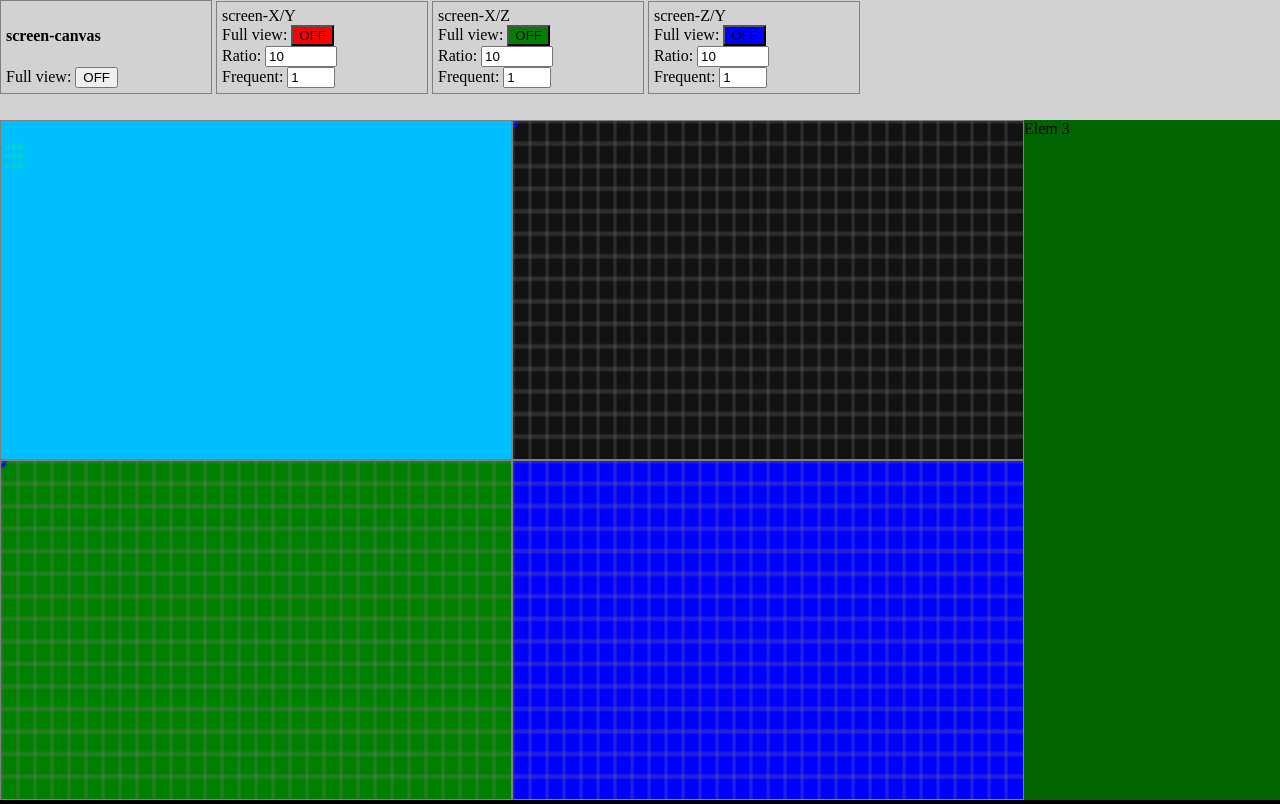
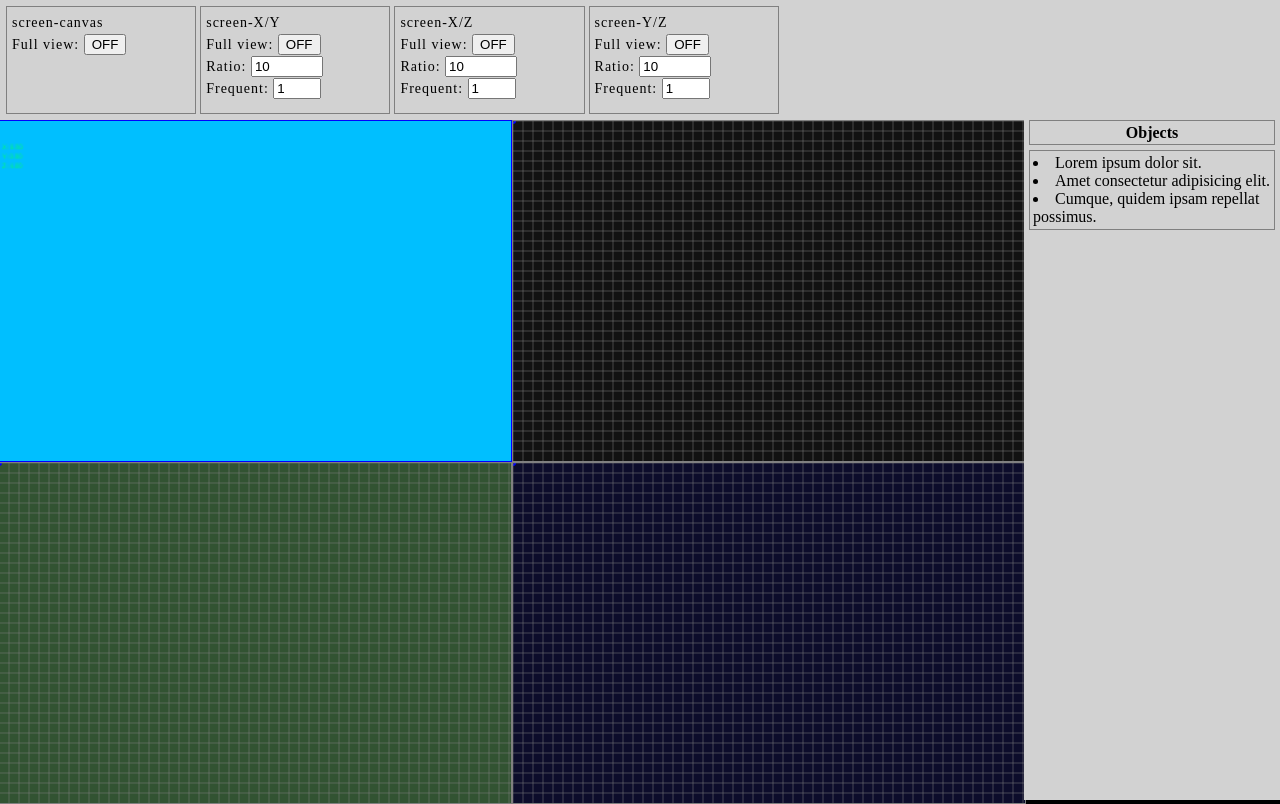
Before and after one commit to MikiDani/3deditor, a plain HTML site: page index.html in a window 1280 px wide. Both pictures are taken after a click on the element 256 px from the left and 290 px from the top of the page. Drawn offline with nearby package versions, Linux system fonts and the light colour scheme; no server answers.

Commit message:
editor 004

```diff
--- a/css/style.scss
+++ b/css/style.scss
@@ -1,3 +1,5 @@
+$gray4: #d2d2d2;
+
 .view-screen {
 	width: 50% !important;
 	height: 50% !important;
@@ -24,22 +26,31 @@ body {
 }
 
 #menu-top {
+    position: relative;
     width: 100%;
     height: 15%;
     margin: 0;
-    padding: 0;
-    background-color: #d2d2d2;
+    padding: 6px;
+    background-color: $gray4;
     box-sizing: border-box;
 }
 
     .top-screen-options {
         display: inline-block;
-        flex-direction: column;
-        justify-content: start;
-        align-items: top;
+        width: 15%;
+        height: 100%;
+
+        vertical-align: top;
+
+        letter-spacing: 1px;
+        font-size: 14px;
+        line-height: 22px;
+
+        margin: 0px;
         padding: 5px;
-        width: 200px;
+
         border: 1px solid gray;
+        box-sizing: border-box;
     }
 
 #menu-right {
@@ -51,8 +62,37 @@ body {
     min-height: 85%;
     margin: 0;
     padding: 0;
-    background-color: darkgreen;
+    background-color: $gray4;
     box-sizing: border-box;
+}
+
+.title-box {
+    width: calc(100% - 10px);
+    height: 25px;
+    text-align: center;
+    font-weight: bold;
+    text-decoration: double;
+    border: 1px solid gray;
+    box-sizing: border-box;
+    padding: 3px;
+    margin: 5px;
+    margin-top: 0;
+}
+
+.box-1 {
+    width: calc(100% - 10px);
+    text-align: left;
+    border: 1px solid gray;
+    box-sizing: border-box;
+    padding: 3px;
+    margin: 5px;
+    margin-top: 0;
+}
+
+.box-1 li {
+    padding: 0;
+    margin: 0;
+    // text-indent: 0.2em;
 }
 
 #container-screens {
@@ -92,13 +132,17 @@ body {
 }
 
 .green {
-    background-color: green;
+    background-color: #325332;
 }
 
 .blue {
-    background-color: blue;
+    background-color: #0c0c2b;
 }
 
 .dark {
     background-color: #121212;
 }
+
+.text-white {
+    color: white !important;
+}
--- a/index.html
+++ b/index.html
@@ -10,14 +10,14 @@
 <body id="root">
     <div id="menu-top">
         <div class="top-screen-options">
-            <h4>screen-canvas</h4>
+            <div>screen-canvas</div>
             <div class="p-0 m-0">
                 <span>Full view: </span><button type="button" name="screen-canvas" class="view-buttons" value="false">OFF</button>
             </div>
         </div>
         <div class="top-screen-options">
             <div>screen-X/Y</div>
-            <span>Full view: </span><button type="button" name="XYview-canvas" class="view-buttons red" value="false">OFF</button>
+            <span>Full view: </span><button type="button" name="XYview-canvas" class="view-buttons" value="false">OFF</button>
             <div class="p-0 m-0">
                 <span>Ratio: </span><input type="number" name="ratio" data-name="XYview-canvas" min="1" max="1000" step="10" value="10">
             </div>
@@ -27,7 +27,7 @@
         </div>
         <div class="top-screen-options">
             <div>screen-X/Z</div>
-            <span>Full view: </span><button type="button" name="XZview-canvas" class="view-buttons green" value="false">OFF</button>
+            <span>Full view: </span><button type="button" name="XZview-canvas" class="view-buttons" value="false">OFF</button>
             <div class="p-0 m-0">
                 <span>Ratio: </span><input type="number" name="ratio" data-name="XZview-canvas" min="1" max="1000" step="10" value="10">
             </div>
@@ -37,8 +37,8 @@
 
         </div>
         <div class="top-screen-options">
-            <div>screen-Z/Y</div>
-            <span>Full view: </span><button type="button" name="YZview-canvas" class="view-buttons blue" value="false">OFF</button>
+            <div>screen-Y/Z</div>
+            <span>Full view: </span><button type="button" name="YZview-canvas" class="view-buttons" value="false">OFF</button>
             <div class="p-0 m-0">
                 <span>Ratio: </span><input type="number" name="ratio" data-name="YZview-canvas" min="1" max="1000" step="10" value="10">
             </div>
@@ -50,7 +50,12 @@
     </div>
 
     <div id="menu-right">
-        Elem 3
+        <div class="title-box">Objects</div>
+        <div class="box-1">
+            <li>Lorem ipsum dolor sit.</li>
+            <li>Amet consectetur adipisicing elit.</li>
+            <li>Cumque, quidem ipsam repellat possimus.</li>
+        </div>
         <div class="info-container p-0 m-0">
             <h6 id="info-fps" class="text-white"></h6>
         </div>
@@ -59,8 +64,8 @@
     <div id="container-screens">
         <canvas id="screen-canvas" class="view-segment"></canvas>
         <canvas id="XYview-canvas" class="view-segment dark"></canvas>
-        <canvas id="ZXview-canvas" class="view-segment green"></canvas>
-        <canvas id="ZYview-canvas" class="view-segment blue"></canvas>
+        <canvas id="XZview-canvas" class="view-segment green"></canvas>
+        <canvas id="YZview-canvas" class="view-segment blue"></canvas>
     </div>
 
     <script src="https://cdn.jsdelivr.net/npm/alpinejs@3.13.2/dist/cdn.min.js" defer></script>
--- a/js/editor.js
+++ b/js/editor.js
@@ -32,12 +32,12 @@ class Editor {
 
     this.views = {
       'XYview-canvas': new ViewWindow('XYview-canvas', 'x', 'y', 0, 0, 10, 1),
-      'ZXview-canvas': new ViewWindow('ZXview-canvas', 'z', 'x', 0, 0, 10, 1),
-      'ZYview-canvas': new ViewWindow('ZYview-canvas', 'z', 'y', 0, 0, 10, 1),
+      'XZview-canvas': new ViewWindow('XZview-canvas', 'x', 'z', 0, 0, 10, 1),
+      'YZview-canvas': new ViewWindow('YZview-canvas', 'y', 'z', 0, 0, 10, 1),
     }
 
     this.initInputs()
-    this.refreshScreen()
+    this.fullRefreshCanvasGraphics()
   }
 
   async loadTextures() {
@@ -62,9 +62,9 @@ class Editor {
     this.axis = new Mesh()
     this.cube = new Mesh()
 
-    // await this.montains.loadFromObjectFile("data/montains.obj");
-    await this.axis.loadFromObjectFile("data/axis.obj");
-    await this.cube.loadFromOwnObjectFile("data/cube.obj");
+    // await this.montains.loadFromObjectFile("data/montains.obj")
+    await this.axis.loadFromObjectFile("data/axis.obj")
+    await this.cube.loadFromOwnObjectFile("data/cube.obj")
 
     // this.mapObjects.push(this.montains)
     this.mapObjects.push(this.axis)
@@ -73,25 +73,10 @@ class Editor {
     console.log(this.mapObjects)
   }
 
-  renderViewWindow (name, value) {
-    this.selectedView = name
-
-    let width = this.views[name].canvas.width
-    let height = this.views[name].canvas.height
-
-    console.log(value)
-    console.log(width, height)
-
-    // value.forEach(item => {
-    //   console.log(`Value item: ${item}`);
-    // });
-  }
-
   refresViewSize() {
     var clone = this
     // all hide
     $('#container-screens > .view-segment').show()
-
     // show selected view
     $(".view-buttons").each(function() {
       let name = $(this).attr('name')
@@ -102,17 +87,17 @@ class Editor {
         let newWidth = Math.floor($('#container-screens').width())
         let newHeight = Math.floor($('#menu-right').height())
 
-        // selected show
+        // all hide
         $('#container-screens > .view-segment').hide()
-        $(`#container-screens > canvas[id='${name}']`).show()
-
+        // selected resize and show
         $(`#container-screens > canvas[id='${name}']`).width(newWidth)
         $(`#container-screens > canvas[id='${name}']`).height(newHeight)
+        $(`#container-screens > canvas[id='${name}']`).show()
 
         if (name == 'screen-canvas') {
           clone.graph.screenCanvas.width = newWidth
           clone.graph.screenCanvas.height = newHeight
-        } else if (name == 'XYview-canvas' || name == 'ZXview-canvas' || name == 'ZYview-canvas') {
+        } else if (name == 'XYview-canvas' || name == 'XZview-canvas' || name == 'YZview-canvas') {
           clone.views[name].canvas.width = newWidth
           clone.views[name].canvas.height = newHeight
         }
@@ -124,7 +109,7 @@ class Editor {
         $(`#container-screens > canvas[id='${name}']`).width(newWidth)
         $(`#container-screens > canvas[id='${name}']`).height(newHeight)
 
-        if (name == 'XYview-canvas' || name == 'ZXview-canvas' || name == 'ZYview-canvas') {
+        if (name == 'XYview-canvas' || name == 'XZview-canvas' || name == 'YZview-canvas') {
           clone.views[name].canvas.width = newWidth
           clone.views[name].canvas.height = newHeight
         }
@@ -138,30 +123,30 @@ class Editor {
     //1. VIEW BUTTONS
     $(".view-buttons").on('click', function() {
       let value = $(this).val()
+      let name = $(this).attr('name')
 
       // All OFF
-      $("button[class='view-buttons']").val(false).text('OFF')
+      $(".view-buttons").val(false).text('OFF')
 
       value = (value == 'false') ? true : false;
-      value ? $(this).text('ON') : $(this).text('OFF');
+      $(this).val(value)
+      if (value) {
+        $(this).text('ON')
+        clone.selectedView = name
+      } else {
+        $(this).text('OFF')
+      }
 
-      $(this).val(value)
-
-      clone.refresViewSize()
-      clone.refreshScreen()
+      // refresh graphics
+      clone.fullRefreshCanvasGraphics()
     });
 
     // 3. Click ViewWindow
     Object.entries(this.views).forEach(([name, value]) => {
-      console.log(`Key: ${name}`)
-      this.drawView(name)
 
       // ratio
       $(`input[name='ratio'][data-name='${name}']`).on('input', () => {
         let ratioInputValue = parseInt($(`input[name='ratio'][data-name='${name}']`).val())
-
-        console.log(name)
-
 
         if (ratioInputValue < 1) ratioInputValue = 1;
         else if (ratioInputValue > 1000) ratioInputValue = 1000;
@@ -169,7 +154,7 @@ class Editor {
         this.views[name].ratio = ratioInputValue
 
         this.selectedView = name
-        this.drawView(this.selectedView)
+        this.fullRefreshCanvasGraphics()
       });
 
       // frequent
@@ -182,28 +167,28 @@ class Editor {
         this.views[name].frequent = frequentInputValue
 
         this.selectedView = name
-        this.drawView(this.selectedView)
+        this.fullRefreshCanvasGraphics()
       });
 
+      // canvas window click
       $(`#${name}`).on('click', () => {
-        this.renderViewWindow(name, value)
-        this.drawView(name)
+        this.selectedView = name
+        this.fullRefreshCanvasGraphics()
       });
     });
 
-    ///////////
-    // KEYS
-    // Add keys
-    ///////////
-
+    //////////////////
+    // KEYS | Add keys
+    //////////////////
     document.addEventListener('keydown', (event) => {
       // console.log(this.keys)
       this.keys[event.code] = true
 
       this.checkKeyboardInputs()
 
-      // Mouse move
+      // IF MOUSE USE
       if (document.pointerLockElement == document.body) {
+        // screen-canvas refresh
         this.moveViewInputs()
         setTimeout(() => {
           this.refreshScreen()
@@ -221,10 +206,11 @@ class Editor {
   // MOUSE MOVE
   lookMouseApi() {
     document.body.requestPointerLock = document.body.requestPointerLock || document.body.mozRequestPointerLock || document.body.webkitRequestPointerLock;
-    document.getElementById("screen-canvas").addEventListener('click', function() {
-      document.body.requestPointerLock();
-      // if (!(document.pointerLockElement == document.body)) {
-      // }
+    $("#screen-canvas").on('click', () => {
+      this.selectedView = "screen-canvas"
+      $("#screen-canvas").css('border-color', 'blue')
+      this.fullRefreshCanvasGraphics()
+      document.body.requestPointerLock()
     });
 
     document.addEventListener('mousemove', (event) => {
@@ -247,29 +233,38 @@ class Editor {
         console.log("Pointer lock megszűnt")
         document.activeElement.blur()
         this.selectedView = null
+        $("#screen-canvas").css('border-color', 'gray')
       }
     });
 
     window.addEventListener("resize", () => {
-      setTimeout(() => {
-        this.refresViewSize()
-        this.refreshScreen()
-      },this.refTime)
+      this.fullRefreshCanvasGraphics()
     });
+  }
+
+  fullRefreshCanvasGraphics() {
+    this.refresViewSize()
+    Object.entries(this.views).forEach(([name, value]) => {
+      let borderColor = (name == this.selectedView) ? 'blue' : 'gray';
+      $(`#${name}`).css('border-color', borderColor)
+
+      this.drawView(name)
+    });
+    this.refreshScreen()
   }
 
   ///DRAW
   drawView(name) {
     let view = this.views[name]
     if (view) {
-      view.ctx.clearRect(0, 0, view.canvas.width, view.canvas.height);
+      view.ctx.clearRect(0, 0, view.canvas.width, view.canvas.height)
 
       // POS ORIGO
-      view.ctx.strokeStyle = 'blue';
-      view.ctx.lineWidth = 4;
-      view.ctx.beginPath();
-      view.ctx.arc(view.posX, view.posY, 1, 0, 2 * Math.PI);
-      view.ctx.stroke();
+      view.ctx.strokeStyle = 'blue'
+      view.ctx.lineWidth = 4
+      view.ctx.beginPath()
+      view.ctx.arc(view.posX, view.posY, 1, 0, 2 * Math.PI)
+      view.ctx.stroke()
 
       const space = (view.ratio / view.frequent < 1) ? 1 : view.ratio / view.frequent;
 
@@ -290,14 +285,12 @@ class Editor {
 
           function isTriangleOnScreen(vertices, screenWidth, screenHeight) {
             const screenRect = { x1: 0, y1: 0, x2: screenWidth, y2: screenHeight };
-
             // Ellenőrizzük, hogy a pontok bármelyike a képernyőn van-e
             for (const { x, y } of vertices) {
                 if (x >= screenRect.x1 && x <= screenRect.x2 && y >= screenRect.y1 && y <= screenRect.y2) {
                     return true;
                 }
             }
-
             // Ellenőrizzük, hogy a háromszög élei metszenek-e a képernyő szélével
             const edges = [
                 [vertices[0], vertices[1]],
@@ -310,7 +303,6 @@ class Editor {
                     return true;
                 }
             }
-
             return false; // Ha semmi nem talál, a háromszög nem látszik
           }
 
@@ -328,7 +320,6 @@ class Editor {
                     return true;
                 }
             }
-
             return false;
           }
 
@@ -354,6 +345,7 @@ class Editor {
             { x: p2X, y: p2Y },
           ];
 
+          // Ha van a vászonon megjelenő vonal akkor kirajzolja
           if (isTriangleOnScreen(vertices, view.canvas.width, view.canvas.height)) {
 
             view.ctx.strokeStyle = 'yellow';
@@ -371,9 +363,13 @@ class Editor {
             view.ctx.beginPath(); view.ctx.arc(p0X, p0Y, 1, 0, 2 * Math.PI); view.ctx.stroke();
             view.ctx.beginPath(); view.ctx.arc(p1X, p1Y, 1, 0, 2 * Math.PI); view.ctx.stroke();
             view.ctx.beginPath(); view.ctx.arc(p2X, p2Y, 1, 0, 2 * Math.PI); view.ctx.stroke();
-          } else {
-            //console.log('NEM RAJZOLT'); console.log(view)
           }
+
+          view.ctx.fillStyle = 'rgb(255, 255, 255)'
+          view.ctx.font = '16px Arial'
+          view.ctx.textAlign = 'left'
+          view.ctx.fillText(`${view.vX.toUpperCase()} / ${view.vY.toUpperCase()}`, 5, 17)
+
         });
       });
 
@@ -383,28 +379,29 @@ class Editor {
   }
 
   checkKeyboardInputs() {
-    if (this.selectedView !== 'null' && typeof this.selectedView !== 'undefined') {
-      console.log(this.selectedView)
+    if (this.selectedView !== 'screen-canvas' && this.selectedView !== 'null' && typeof this.selectedView !== 'undefined') {
 
-      if (this.keys['ArrowUp'] || this.keys['ArrowW']) {
+      // console.log(this.selectedView)
+
+      if (this.keys['ArrowUp'] || this.keys['KeyW']) {
         // console.log('move up')
         this.views[this.selectedView].posY += 5
         this.drawView(this.selectedView)
       }
 
-      if (this.keys['ArrowDown']) {
+      if (this.keys['ArrowDown'] || this.keys['KeyS']) {
         this.views[this.selectedView].posY -= 5
         // console.log('move down')
         this.drawView(this.selectedView)
       }
 
-      if (this.keys['ArrowLeft']) {
+      if (this.keys['ArrowLeft'] || this.keys['KeyA']) {
         // console.log('move left')
         this.views[this.selectedView].posX += 5
         this.drawView(this.selectedView)
       }
 
-      if (this.keys['ArrowRight']) {
+      if (this.keys['ArrowRight'] || this.keys['KeyD']) {
         // console.log('move right')
         this.views[this.selectedView].posX -= 5
         this.drawView(this.selectedView)
@@ -485,23 +482,13 @@ class Editor {
     //---
 
     if (this.keys['Digit1']) {
-      // console.log('Grid')
-      this.options.grid = !this.options.grid
-    }
-
-    if (this.keys['Digit2']) {
-      // console.log('Fill')
-      this.options.fill = !this.options.fill
-    }
-
-    if (this.keys['Digit3']) {
-      // console.log('Textured')
-      this.options.textured = !this.options.textured
+      // console.log('1 gomb')
     }
 
     if (this.keys['Escape']) {
       console.log('ESC');
       this.selectedView = null
+      this.fullRefreshCanvasGraphics()
     }
   }
 
--- a/js/graphics.js
+++ b/js/graphics.js
@@ -422,8 +422,8 @@ export class Graphics {
     this.vLookDir = this.matrix_MultiplyVector(matCameraRotY, vLookDirX)
 
     const vRight = this.vector_CrossProduct(vUp, this.vLookDir)               // Right direction vector
-    if (this.keys['KeyD'] && this.keys['ShiftLeft']) this.vCamera = this.vector_Sub(this.vCamera, this.vector_Mul(vRight, this.moveScale));
-    if (this.keys['KeyA'] && this.keys['ShiftLeft']) this.vCamera = this.vector_Add(this.vCamera, this.vector_Mul(vRight, this.moveScale));
+    if (this.keys['KeyD'] && this.keys['ShiftLeft']) this.vCamera = this.vector_Sub(this.vCamera, this.vector_Mul(vRight, this.options.moveScale));
+    if (this.keys['KeyA'] && this.keys['ShiftLeft']) this.vCamera = this.vector_Add(this.vCamera, this.vector_Mul(vRight, this.options.moveScale));
 
     const vTarget = this.vector_Add(this.vCamera, this.vLookDir)
     const matCamera = this.matrix_PointAt(this.vCamera, vTarget, vUp)
```
Also changed, not shown: css/style.css, 1 other file.
